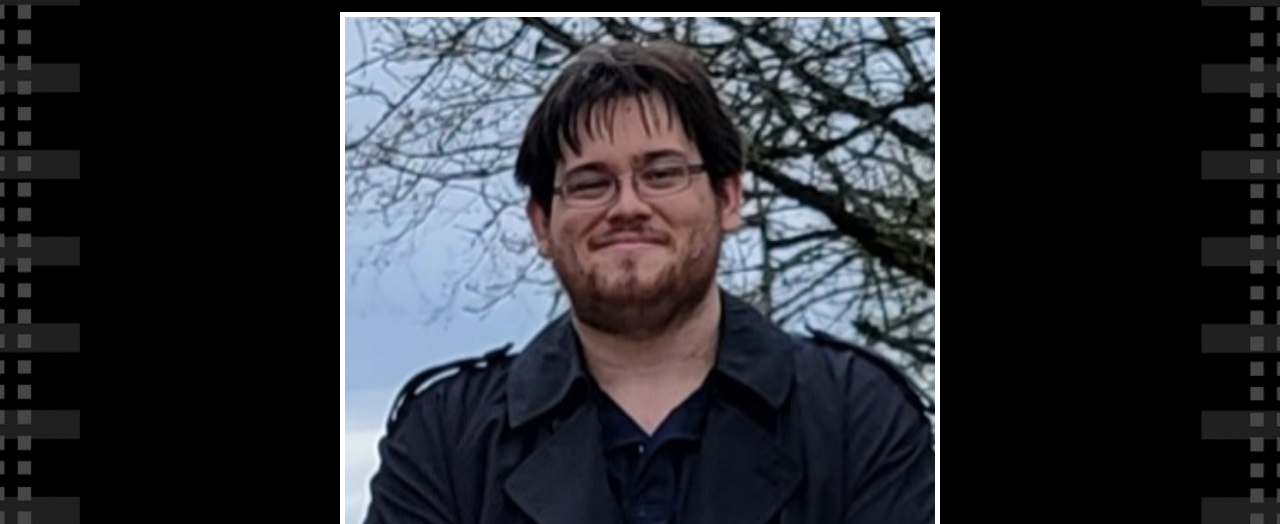
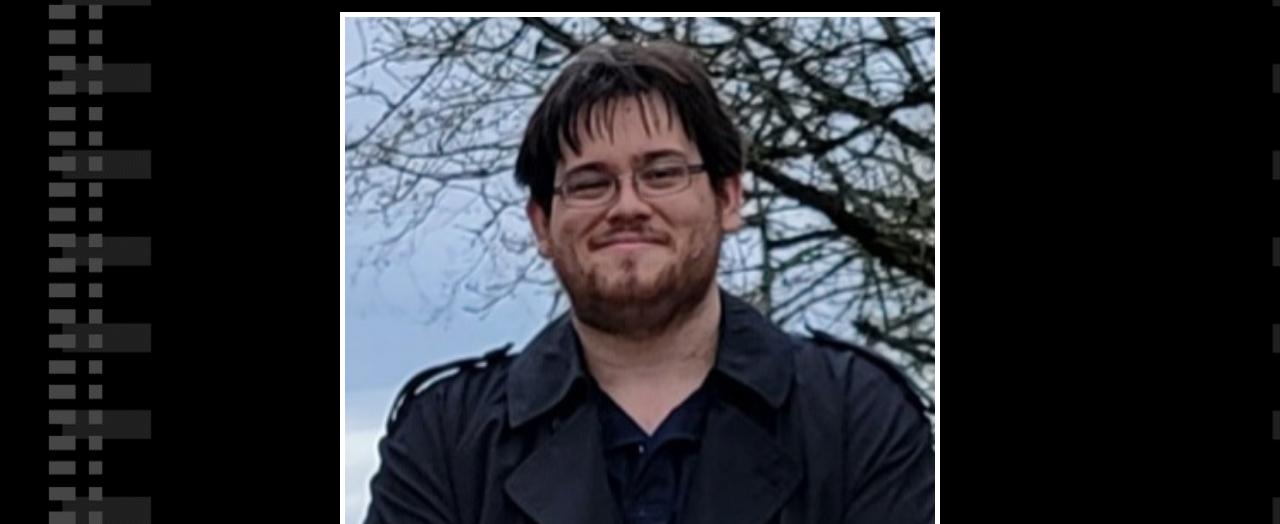
Before and after one commit to NolanMielke/Resume, a plain HTML site: page about.html in a window 1280 px wide. Shown: the part 273-797 px from the top of the page. Drawn offline with nearby package versions, Linux system fonts and the light colour scheme; a web font is replaced by a local one.

Commit message:
Removed unwanted files + edited files
Removed files unintended for publication. Edited min/max settings for bgrd.gif.

```diff
--- a/about.html
+++ b/about.html
@@ -10,6 +10,7 @@
     <link href="css/style.css" rel="stylesheet">
   </head>
   <body>
+      <section class="bgrd">
           <section class="h-e">
               <header>
                   <h1 class="resumeh1">Nolan Michael Mielke</h1>
@@ -116,7 +117,7 @@
 
               </section>
 
-          <section>
+              <section">
 
                   <h2 class="wrkh2" tabindex="0">Employment History</h2>
 
@@ -182,9 +183,9 @@
 
                   </section>
 
+          </main>
+
       </section>
-
-      </main>
 
       <footer>
 
--- a/css/style.css
+++ b/css/style.css
@@ -7,9 +7,10 @@
 @import url('https://fonts.googleapis.com/css2?family=Share+Tech+Mono&display=swap'); /*H1 font*/
 
 @media screen and (max-width: 700px) {
-    body {
+    .bgrd {
         height: 100vh;
-        background-size: unset;
+        background-image: url(bgrd.gif);
+        background-size: contain;
         background-attachment: fixed;
         font-family: var(--body-font);
         text-align: center;
@@ -18,7 +19,18 @@
     }
 }
 
-/*WTF*/
+@media screen and (min-width: 700px) {
+    .bgrd {
+        height: 100vh;
+        background-image: url(bgrd.gif);
+        background-size: cover;
+        background-attachment: fixed;
+        font-family: var(--body-font);
+        text-align: center;
+        overflow-y: auto;
+        color: var(--color);
+    }
+}
 
 * {
   margin: 0px;
@@ -41,14 +53,14 @@
   --fid1-spd: 1s;
 }
 
-/*VIDEO*/
-
-#bgrd_vid {
-    position: fixed;
-    right: 0;
-    bottom: 0;
-    min-width: 100%;
-    min-height: 100%;
+body {
+    height: 100vh;
+    background-color: rgb(0,0,0);
+    font-family: var(--body-font);
+    text-align: center;
+    overflow-y: auto;
+    color: var(--color);
+    display: block;
 }
 
 /*HEADER*/
@@ -636,19 +648,6 @@ h2, h3, h4 {
   font-weight: bolder;
 }
 
-body {
-    height: 100vh;
-    background-image: url(bgrd.gif);
-    background-size: cover;
-    background-attachment: fixed;
-    background-color: rgb(0,0,0);
-    font-family: var(--body-font);
-    text-align: center;
-    overflow-y: auto;
-    color: var(--color);
-    display: block;
-}
-
 li {
   margin-top: 10px;
   list-style-type: square;
```
Lines whose indentation alone changed are shown as unchanged.
